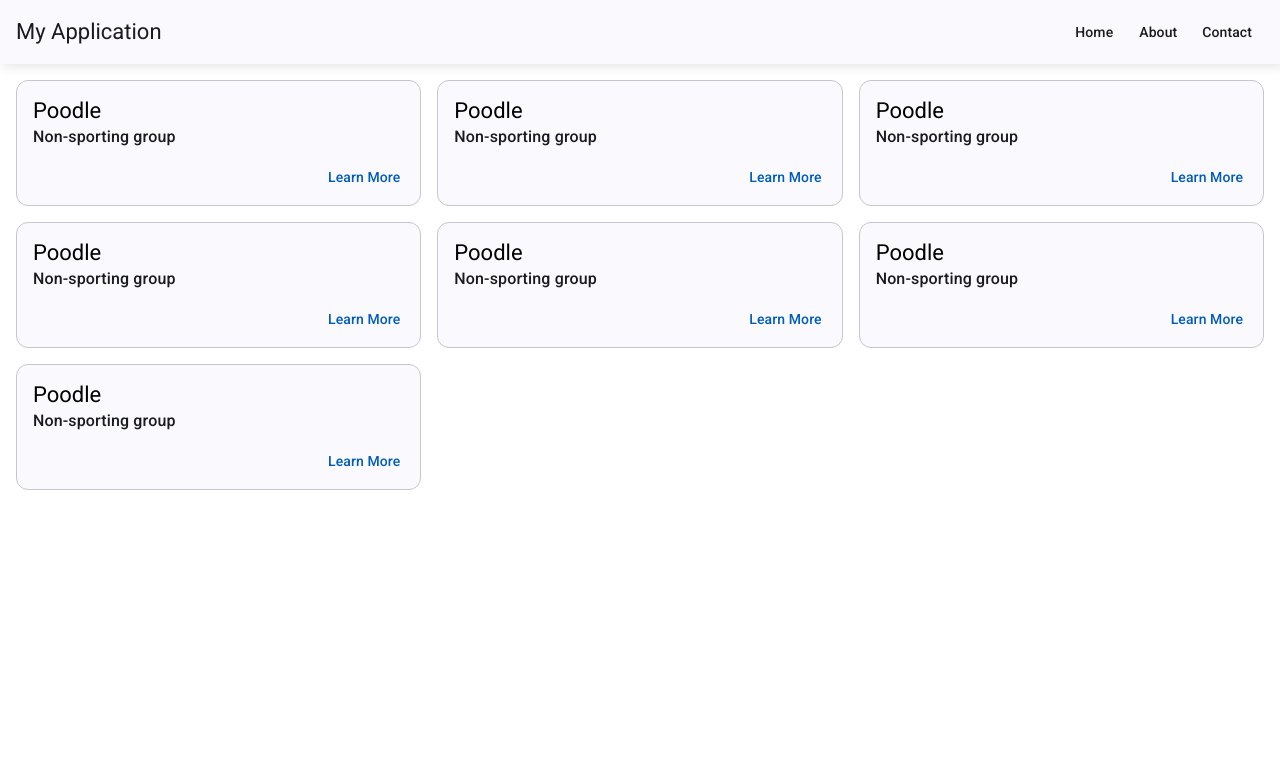
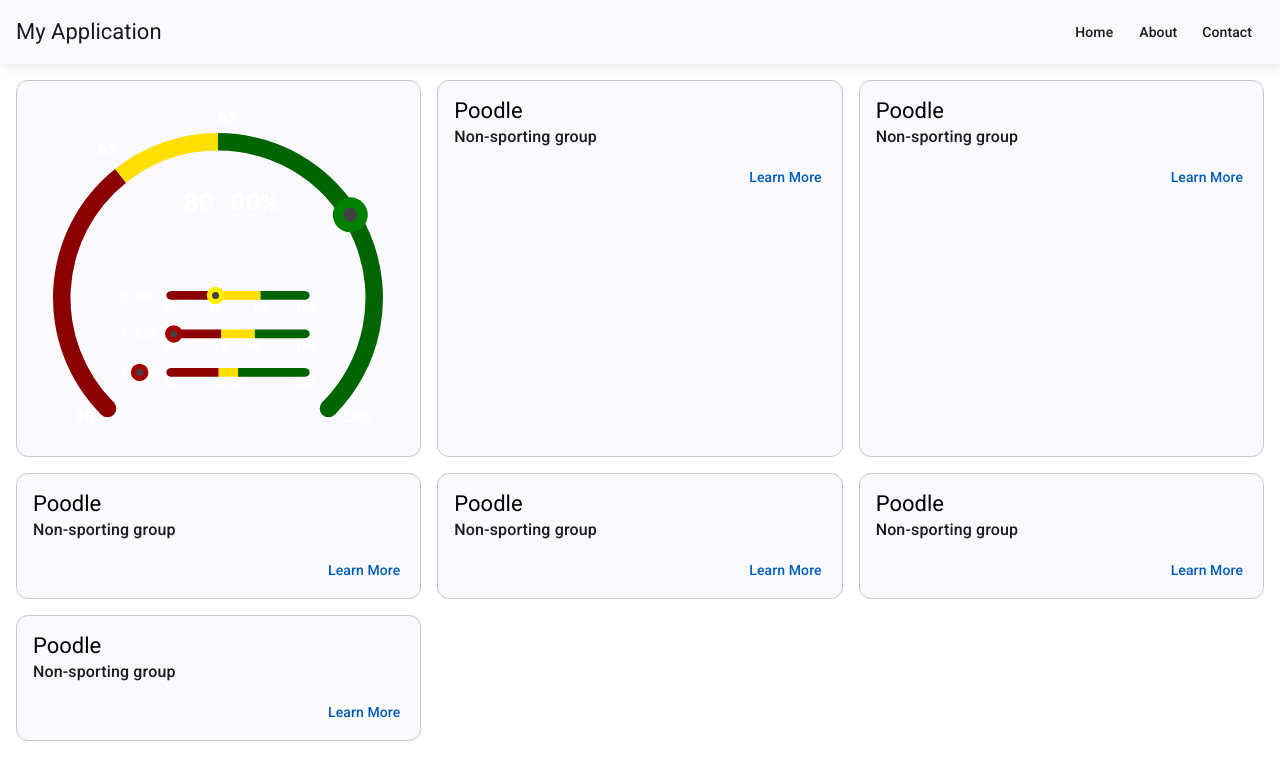
Before and after one commit to cepragamihail/kyosai-dahsboard, an Angular app: page / in a window 1280 px wide. Shown: the top 780 px of the page. Built offline with nearby package versions, Linux system fonts and the light colour scheme; no server answers.

Commit message:
ad example of guage chart

```diff
--- a/src/app/dashboard/dashboard.html
+++ b/src/app/dashboard/dashboard.html
@@ -7,13 +7,9 @@
 }
 
 <mat-card appearance="outlined">
-    <mat-card-header>
-      <mat-card-title>Poodle</mat-card-title>
-      <mat-card-subtitle>Non-sporting group</mat-card-subtitle>
-    </mat-card-header>
-    <mat-card-actions align="end">
-      <button matButton>Learn More</button>
-    </mat-card-actions>
+    <mat-card-content>
+      <app-guage-chart [data]="oee"></app-guage-chart>
+    </mat-card-content>
   </mat-card>
 
 <mat-card appearance="outlined">
--- a/src/app/dashboard/dashboard.ts
+++ b/src/app/dashboard/dashboard.ts
@@ -4,9 +4,11 @@ import { MatButtonModule } from '@angular/material/button';
 import { MatCardModule } from '@angular/material/card';
 import { FactoryService } from '../services/factory.service';
 import { Observable } from 'rxjs';
+import { GuageChart } from '../charts/guage-chart/guage-chart';
+import { GaugeModel } from '../charts/guage-chart/guage.model';
 @Component({
   selector: 'app-dashboard',
-  imports: [CommonModule, MatCardModule, MatButtonModule],
+  imports: [CommonModule, MatCardModule, MatButtonModule, GuageChart],
   templateUrl: './dashboard.html',
   styleUrl: './dashboard.css'
 })
@@ -25,4 +27,43 @@ export class Dashboard {
     // });
   }
 
+  // id?: number,
+  // title: string,
+  // shortTitle: string,
+  // value: number,
+  // sectors: number[],
+  // legend: GaugeLegendModel[],
+
+get oee(): GaugeModel {
+   return {
+    "title": "oee",
+    "shortTitle": "oee",
+    "value": 80,
+    "sectors": [30, 55, 65, 100],
+    "legend": [
+      {
+        "value": 14,
+        "sectors": [30, 55, 65, 100],
+        "label": "Availability",
+        "short_label": "A",
+        "units": "%"
+      },
+      {
+        "value": 61,
+        "sectors": [60, 75, 85, 100],
+        "label": "Performance",
+        "short_label": "P",
+        "units": "%"
+      },
+      {
+        "value": 90,
+        "sectors": [85, 90, 95, 100],
+        "label": "Quality",
+        "short_label": "Q",
+        "units": "%"
+      }
+    ]
+  };
 }
+
+}
```
